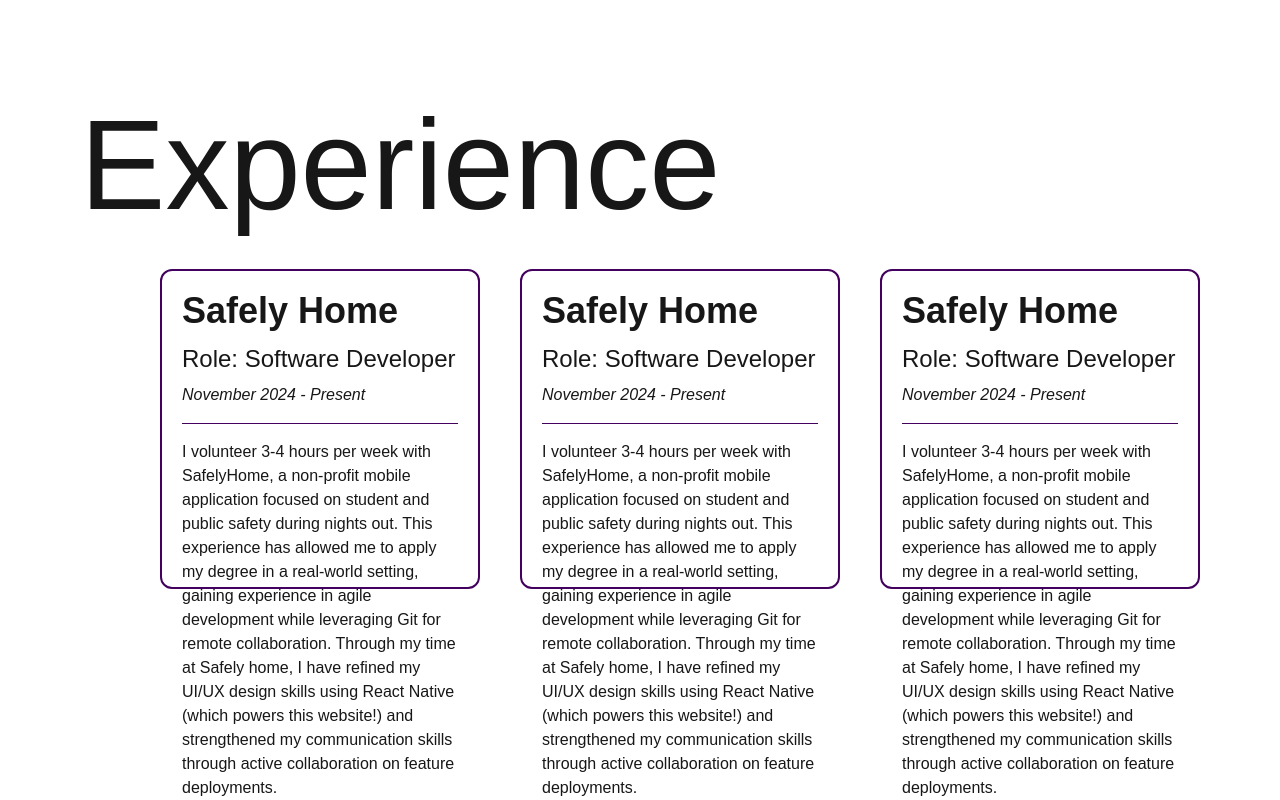
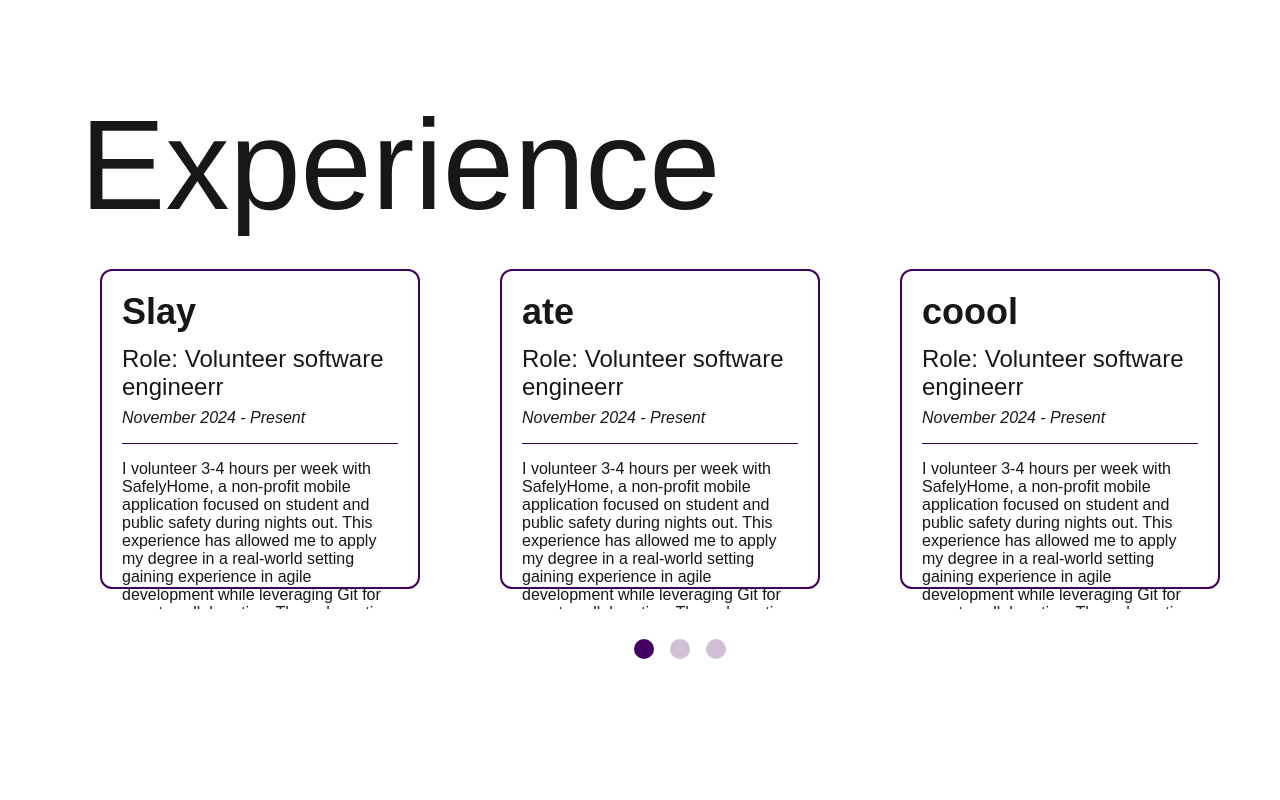
Before and after one commit to HanaAhmedMahmoud/Personal-Website, a Next.js app: page / in a window 1280 px wide. Shown: the part 1357-2157 px from the top of the page. After the commit the page ends 2028 px from the top, so only its background shows below. Built offline with nearby package versions, Linux system fonts and the light colour scheme; a web font is replaced by a local one.

Commit message:
added alice carasoul

```diff
--- a/components/safely-home-bubble.tsx
+++ b/components/safely-home-bubble.tsx
@@ -1,24 +1,22 @@
 import {m_plus_1} from '@/app/fonts';
 
-export default function SafelyHomeBubble() {
+type param = {
+  name: string;
+  role: string;
+  date: string;
+  desc: string;
+};
+
+export default function ExperienceBubble({name, role, date, desc}: param) {
   return (
     <div
       className={`${m_plus_1.className} w-[25vw] h-[25vw] bg-white border border-2 border-[#43005E] rounded-xl p-5 m-5`}
     >
-      <h1 className="text-4xl font-bold">Safely Home</h1>
-      <h2 className="text-2xl mt-3">Role: Software Developer</h2>
-      <h3 className="font-light italic mt-2">November 2024 - Present</h3>
+      <h1 className="text-4xl font-bold">{name}</h1>
+      <h2 className="text-2xl mt-3">Role: {role}r</h2>
+      <h3 className="font-light italic mt-2">{date}</h3>
       <hr className="h-px my-4 bg-[#43005E] border-0"></hr>
-      <p className="">
-        I volunteer 3-4 hours per week with SafelyHome, a non-profit mobile
-        application focused on student and public safety during nights out. This
-        experience has allowed me to apply my degree in a real-world setting,
-        gaining experience in agile development while leveraging Git for remote
-        collaboration. Through my time at Safely home, I have refined my UI/UX
-        design skills using React Native (which powers this website!) and
-        strengthened my communication skills through active collaboration on
-        feature deployments.
-      </p>
+      <p>{desc}</p>
     </div>
   );
 }
--- a/modules/experience.tsx
+++ b/modules/experience.tsx
@@ -1,12 +1,155 @@
 'use client';
 import {poltawski} from '@/app/fonts';
-import SafelyHomeBubble from '@/components/safely-home-bubble';
+import ExperienceBubble from '@/components/safely-home-bubble';
 import {useIsVisible} from '@/custom-hooks/use-if-visable';
-import {useRef} from 'react';
+import {useEffect, useRef, useState} from 'react';
+import AliceCarousel from 'react-alice-carousel';
+import 'react-alice-carousel/lib/alice-carousel.css';
+
+export declare type DotsItem = {
+  isActive: boolean;
+  activeIndex: number;
+};
+
+export const experiences = [
+  {
+    name: 'SafelyHome',
+    role: 'Volunteer software engineer',
+    date: 'November 2024 - Present',
+    desc:
+      'I volunteer 3-4 hours per week with SafelyHome, a non-profit mobile\n' +
+      'application focused on student and public safety during nights out. \n' +
+      'This experience has allowed me to apply my degree in a real-world setting\n' +
+      'gaining experience in agile development while leveraging Git for remote \n' +
+      'collaboration. Through my time at Safely home, I have refined my UI/UX\n' +
+      'design skills using React Native (which powers this website!) and \n' +
+      'strengthened my communication skills through active collaboration on\n' +
+      'feature deployments.',
+  },
+  {
+    name: 'WCS',
+    role: 'Volunteer software engineer',
+    date: 'November 2024 - Present',
+    desc:
+      'I volunteer 3-4 hours per week with SafelyHome, a non-profit mobile\n' +
+      'application focused on student and public safety during nights out. \n' +
+      'This experience has allowed me to apply my degree in a real-world setting\n' +
+      'gaining experience in agile development while leveraging Git for remote \n' +
+      'collaboration. Through my time at Safely home, I have refined my UI/UX\n' +
+      'design skills using React Native (which powers this website!) and \n' +
+      'strengthened my communication skills through active collaboration on\n' +
+      'feature deployments.',
+  },
+
+  {
+    name: 'Slay',
+    role: 'Volunteer software engineer',
+    date: 'November 2024 - Present',
+    desc:
+      'I volunteer 3-4 hours per week with SafelyHome, a non-profit mobile\n' +
+      'application focused on student and public safety during nights out. \n' +
+      'This experience has allowed me to apply my degree in a real-world setting\n' +
+      'gaining experience in agile development while leveraging Git for remote \n' +
+      'collaboration. Through my time at Safely home, I have refined my UI/UX\n' +
+      'design skills using React Native (which powers this website!) and \n' +
+      'strengthened my communication skills through active collaboration on\n' +
+      'feature deployments.',
+  },
+
+  {
+    name: 'ate',
+    role: 'Volunteer software engineer',
+    date: 'November 2024 - Present',
+    desc:
+      'I volunteer 3-4 hours per week with SafelyHome, a non-profit mobile\n' +
+      'application focused on student and public safety during nights out. \n' +
+      'This experience has allowed me to apply my degree in a real-world setting\n' +
+      'gaining experience in agile development while leveraging Git for remote \n' +
+      'collaboration. Through my time at Safely home, I have refined my UI/UX\n' +
+      'design skills using React Native (which powers this website!) and \n' +
+      'strengthened my communication skills through active collaboration on\n' +
+      'feature deployments.',
+  },
+
+  {
+    name: 'coool',
+    role: 'Volunteer software engineer',
+    date: 'November 2024 - Present',
+    desc:
+      'I volunteer 3-4 hours per week with SafelyHome, a non-profit mobile\n' +
+      'application focused on student and public safety during nights out. \n' +
+      'This experience has allowed me to apply my degree in a real-world setting\n' +
+      'gaining experience in agile development while leveraging Git for remote \n' +
+      'collaboration. Through my time at Safely home, I have refined my UI/UX\n' +
+      'design skills using React Native (which powers this website!) and \n' +
+      'strengthened my communication skills through active collaboration on\n' +
+      'feature deployments.',
+  },
+
+  {
+    name: 'coool',
+    role: 'Volunteer software engineer',
+    date: 'November 2024 - Present',
+    desc:
+      'I volunteer 3-4 hours per week with SafelyHome, a non-profit mobile\n' +
+      'application focused on student and public safety during nights out. \n' +
+      'This experience has allowed me to apply my degree in a real-world setting\n' +
+      'gaining experience in agile development while leveraging Git for remote \n' +
+      'collaboration. Through my time at Safely home, I have refined my UI/UX\n' +
+      'design skills using React Native (which powers this website!) and \n' +
+      'strengthened my communication skills through active collaboration on\n' +
+      'feature deployments.',
+  },
+
+  {
+    name: 'coool',
+    role: 'Volunteer software engineer',
+    date: 'November 2024 - Present',
+    desc:
+      'I volunteer 3-4 hours per week with SafelyHome, a non-profit mobile\n' +
+      'application focused on student and public safety during nights out. \n' +
+      'This experience has allowed me to apply my degree in a real-world setting\n' +
+      'gaining experience in agile development while leveraging Git for remote \n' +
+      'collaboration. Through my time at Safely home, I have refined my UI/UX\n' +
+      'design skills using React Native (which powers this website!) and \n' +
+      'strengthened my communication skills through active collaboration on\n' +
+      'feature deployments.',
+  },
+];
+
+const RenderDot = (props: DotsItem) => {
+  if (props.isActive) {
+    return <div className={'mx-2 h-5 w-5 rounded-full bg-[#43005E]'} />;
+  }
+  return (
+    <div
+      className={
+        'mx-2 h-5 w-5  bg-[#43005E] opacity-25 rounded-full hover:bg-sh-l-r'
+      }
+    />
+  );
+};
 
 export default function Experience() {
   const ref = useRef<HTMLDivElement>(null);
   const isVisible = useIsVisible({ref: ref});
+
+  const [loaded, setLoaded] = useState(false);
+
+  const bubbleItems = experiences.map((x) => (
+    <ExperienceBubble
+      key={'key' + x.name}
+      name={x.name}
+      role={x.role}
+      date={x.date}
+      desc={x.desc}
+    />
+  ));
+
+  useEffect(() => {
+    setLoaded(true);
+  }, []);
+
   return (
     <div className="mt-[20vh] ml-20">
       <div
@@ -17,9 +160,27 @@
       >
         <h1 className={`${poltawski.className} text-9xl`}>Experience</h1>
         <div className="flex justify-center mt-5">
-          <SafelyHomeBubble />
-          <SafelyHomeBubble />
-          <SafelyHomeBubble />
+          {loaded ? (
+            <AliceCarousel
+              activeIndex={1}
+              mouseTracking
+              infinite={true}
+              disableButtonsControls
+              autoPlay
+              autoPlayInterval={3000}
+              animationType="slide"
+              animationDuration={1000}
+              renderDotsItem={(props) => <RenderDot {...props} />}
+              responsive={{
+                0: {items: 1},
+                900: {items: 2},
+                1024: {items: 3},
+              }}
+              items={bubbleItems}
+            />
+          ) : (
+            <p>...</p>
+          )}
         </div>
       </div>
     </div>
```
Also changed, not shown: package.json (+7 -6 lines), 2 other files (tests, documents, lock files or other folders).
